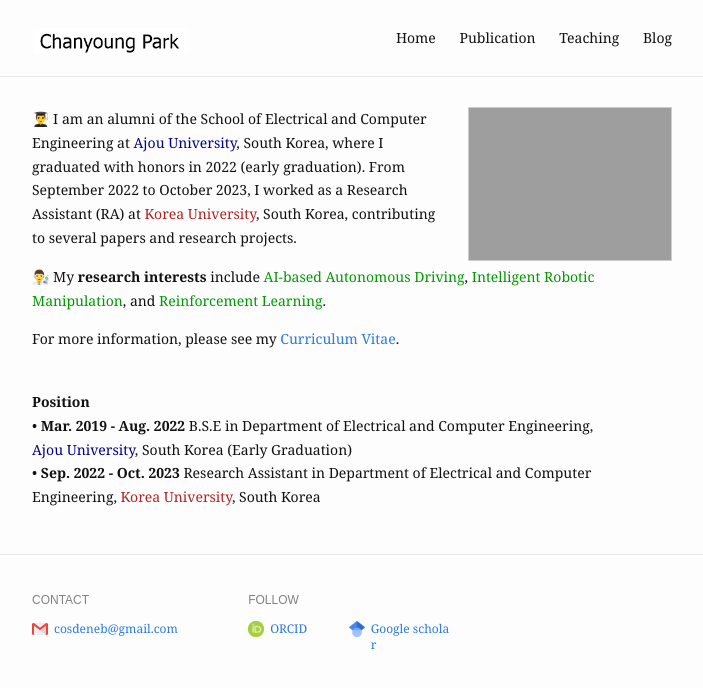
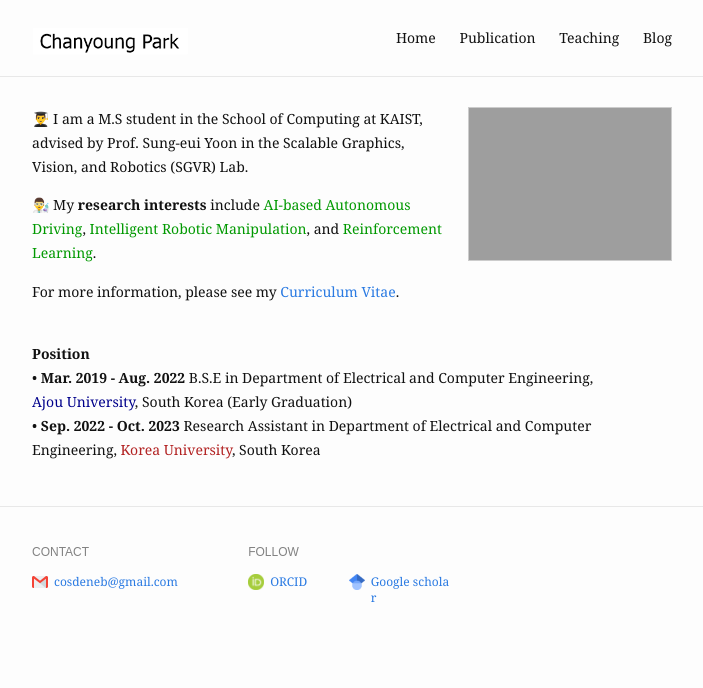
Before and after one commit to cosdeneb/cosdeneb.github.io, a Jekyll site: the page built from index.md, in a window 1280 px wide. Shown: the top 688 px of the page, without its empty margins (288-991 px from the left). Built offline with Jekyll 4.4.1, drawn with Linux system fonts in a browser that asks for light colours.

Commit message:
Update index.md

```diff
--- a/index.md
+++ b/index.md
@@ -6,7 +6,7 @@ profile_picture:
 ---
 
 <p>
-  👨‍🎓 I am an alumni of the School of Electrical and Computer Engineering at <font color='#00008b'>Ajou University</font>, South Korea, where I graduated with honors in 2022 (early graduation). From September 2022 to October 2023, I worked as a Research Assistant (RA) at <font color='#b22222'>Korea University</font>, South Korea, contributing to several papers and research projects.
+  👨‍🎓 I am a M.S student in the School of Computing at KAIST, advised by Prof. Sung-eui Yoon in the Scalable Graphics, Vision, and Robotics (SGVR) Lab.
 </p>
 
 <p>
```
